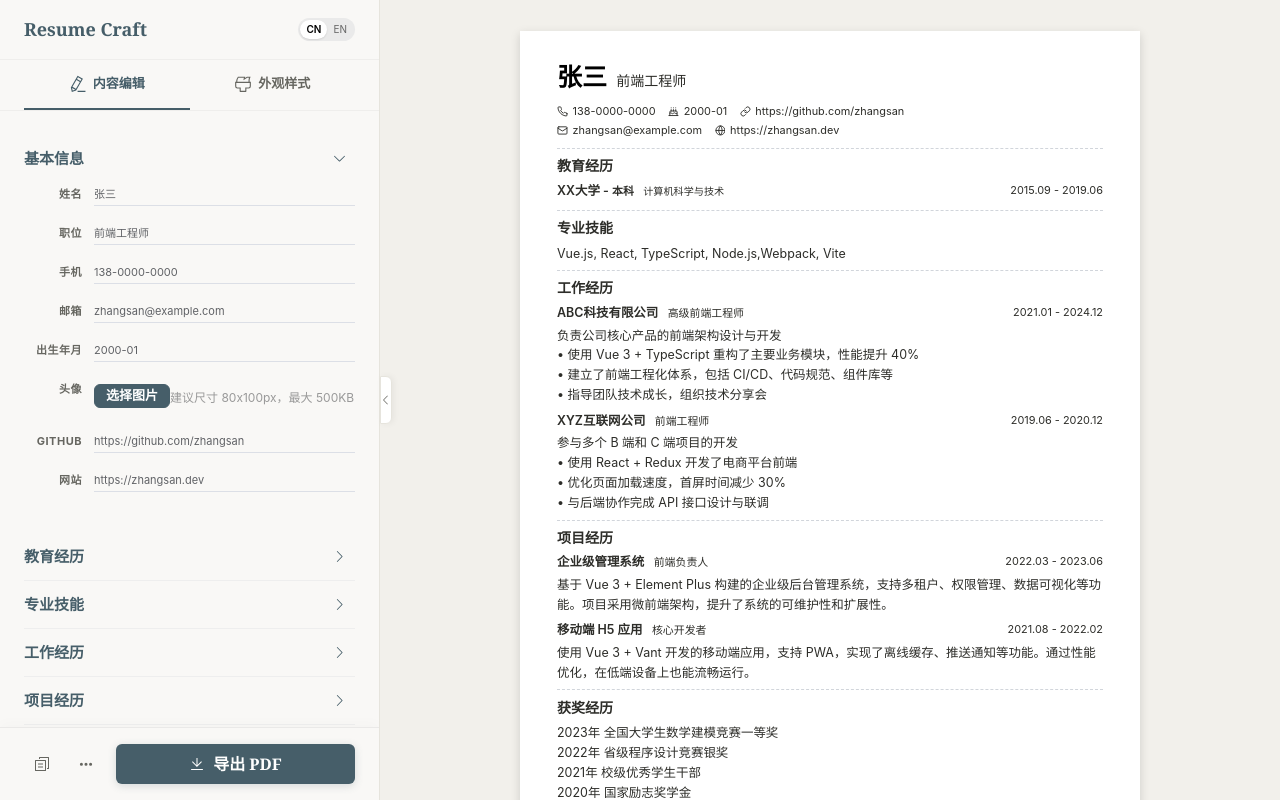
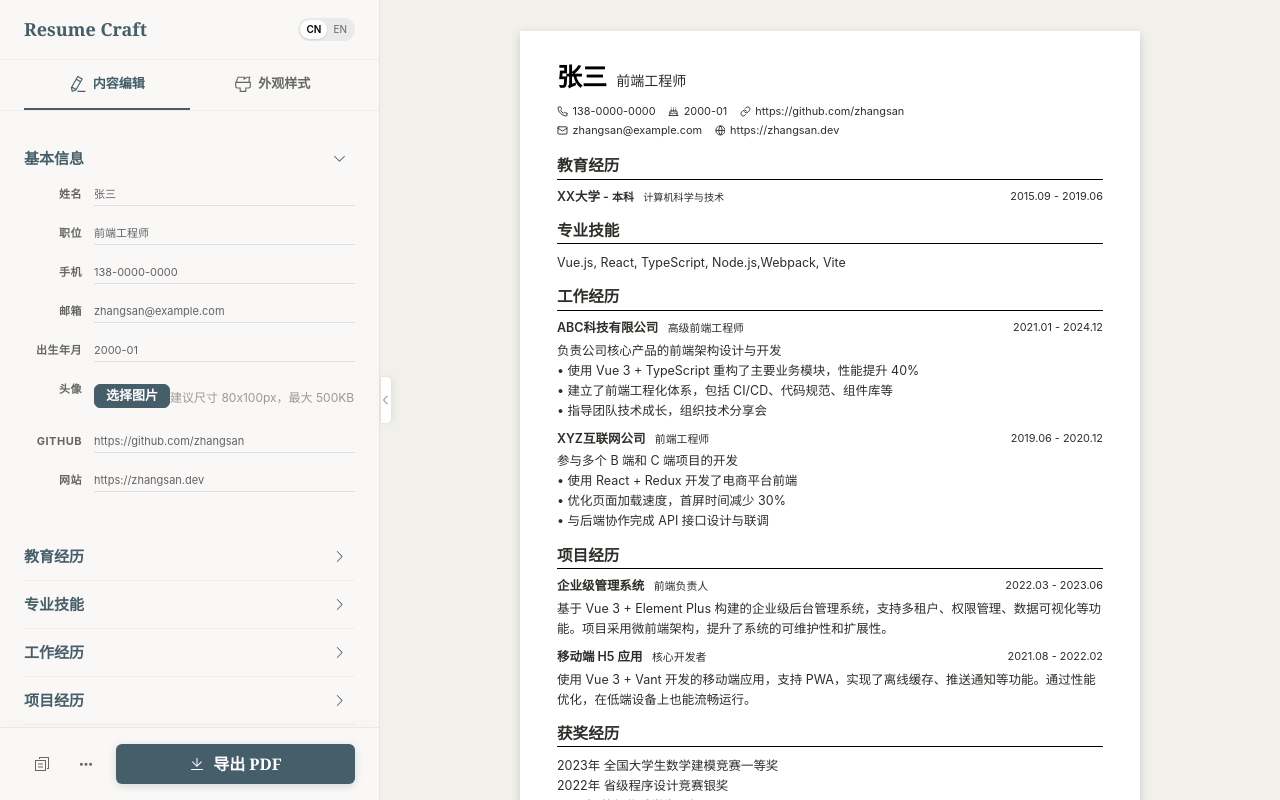
Before and after one commit to cino3/KnockKnockResume, a Vue app: page / in a window 1280 px wide. Built offline with nearby package versions, Linux system fonts and the light colour scheme.

Commit message:
模版换了，换成黑色实线了

```diff
--- a/src/components/Preview.vue
+++ b/src/components/Preview.vue
@@ -394,7 +394,7 @@ onMounted(() => {
 
 /* Copy styles from ResumeContent */
 .page-content-wrapper :deep(.resume-header) {
-  border-bottom: 2px dashed #d1d5db; padding-bottom: 8px; margin-bottom: 8px;
+  padding-bottom: 8px; margin-bottom: 8px;
 }
 .page-content-wrapper :deep(.header-top) {
   display: flex; align-items: center; margin-bottom: 8px; position: relative;
@@ -430,25 +430,31 @@ onMounted(() => {
   flex-shrink: 0;
 }
 .page-content-wrapper :deep(.resume-section) {
-  margin-bottom: 8px;
+  margin-bottom: 16px;
 }
 .page-content-wrapper :deep(.section-title) {
-  font-size: 18px; font-weight: 600; color: #2D2D29; margin-bottom: 7px; margin-top: 5px;
+  font-size: 20px; font-weight: 600; color: #2D2D29; margin-bottom: 1px; margin-top: 5px;
 }
 .page-content-wrapper :deep(.section-content) {
-  margin-bottom: var(--paragraph-spacing, 8px);
+  margin-bottom: 11px;
 }
 .page-content-wrapper :deep(.section-divider) {
-  border-bottom: 2px dashed #d1d5db;
+  border-bottom: 2px solid #000000;
   margin-top: 0px;
-}
-.page-content-wrapper :deep(.resume-section:last-child .section-divider) {
-  display: none;
+  margin-bottom: 11px;
 }
 .page-content-wrapper :deep(.experience-item),
 .page-content-wrapper :deep(.project-item),
 .page-content-wrapper :deep(.education-item) {
-  margin-bottom: var(--paragraph-spacing, 8px);
+  margin-bottom: 11px;
+}
+/* 教育经历：多条记录之间固定间距 */
+.page-content-wrapper :deep(.education-item) {
+  margin-bottom: 8px;
+}
+/* 教育经历条目通常无描述，去掉标题下方额外空隙以收紧条目间距 */
+.page-content-wrapper :deep(.education-item .item-title) {
+  margin-bottom: 0;
 }
 /* 每个 section 中的最后一个 item 移除下边距 */
 .page-content-wrapper :deep(.resume-section .experience-item:last-child),
@@ -460,7 +466,7 @@ onMounted(() => {
   display: flex; justify-content: space-between; align-items: flex-start; margin-bottom: 0px;
 }
 .page-content-wrapper :deep(.item-title) {
-  font-size: 16px; font-weight: 600; color: #2D2D29; margin-bottom: 4px;
+  font-size: 16px; font-weight: 600; color: #2D2D29; margin: 0 0 4px 0;
 }
 .page-content-wrapper :deep(.item-subtitle-inline) {
   font-size: 14px; font-weight: 400; color: #2D2D29; margin-left: 8px;
--- a/src/components/ResumeContent.vue
+++ b/src/components/ResumeContent.vue
@@ -41,6 +41,7 @@
   <!-- 教育经历 -->
   <section v-if="visibleEducations.length > 0" class="resume-section">
     <h2 class="section-title">教育经历</h2>
+    <div class="section-divider"></div>
     <div
       v-for="edu in visibleEducations"
       :key="edu.id"
@@ -53,12 +54,12 @@
         <span class="item-date">{{ formatDateRange(edu.startDate, edu.endDate) }}</span>
       </div>
     </div>
-    <div class="section-divider"></div>
   </section>
 
   <!-- 专业技能 -->
   <section v-if="store.profile.skills" class="resume-section">
     <h2 class="section-title">专业技能</h2>
+    <div class="section-divider"></div>
     <div class="section-content">
       <div
         v-for="(line, index) in formatDescriptionLines(store.profile.skills)"
@@ -67,12 +68,12 @@
         v-html="line"
       ></div>
     </div>
-    <div class="section-divider"></div>
   </section>
 
   <!-- 工作经历 -->
   <section v-if="visibleExperiences.length > 0" class="resume-section">
     <h2 class="section-title">工作经历</h2>
+    <div class="section-divider"></div>
     <div
       v-for="exp in visibleExperiences"
       :key="exp.id"
@@ -94,12 +95,12 @@
         ></div>
       </div>
     </div>
-    <div class="section-divider"></div>
   </section>
 
   <!-- 项目经历 -->
   <section v-if="visibleProjects.length > 0" class="resume-section">
     <h2 class="section-title">项目经历</h2>
+    <div class="section-divider"></div>
     <div
       v-for="proj in visibleProjects"
       :key="proj.id"
@@ -120,12 +121,12 @@
         ></div>
       </div>
     </div>
-    <div class="section-divider"></div>
   </section>
 
   <!-- 获奖经历 -->
   <section v-if="store.awards.content" class="resume-section">
     <h2 class="section-title">获奖经历</h2>
+    <div class="section-divider"></div>
     <div class="section-content">
       <div
         v-for="(line, index) in formatDescriptionLines(store.awards.content)"
@@ -134,12 +135,12 @@
         v-html="line"
       ></div>
     </div>
-    <div class="section-divider"></div>
   </section>
 
   <!-- 个人评价 -->
   <section v-if="store.selfEvaluation.content" class="resume-section">
     <h2 class="section-title">个人评价</h2>
+    <div class="section-divider"></div>
     <div class="section-content">
       <div
         v-for="(line, index) in formatDescriptionLines(store.selfEvaluation.content)"
@@ -148,7 +149,6 @@
         v-html="line"
       ></div>
     </div>
-    <div class="section-divider"></div>
   </section>
 </template>
 
@@ -186,7 +186,7 @@ function formatDescriptionLines(text: string | undefined): string[] {
 
 <style scoped>
 /* 基础样式 */
-.resume-header { border-bottom: 2px dashed #d1d5db; padding-bottom: 8px; margin-bottom: 8px; }
+.resume-header { padding-bottom: 8px; margin-bottom: 8px; }
 .header-top { display: flex; align-items: center; margin-bottom: 8px; position: relative; }
 .header-left { display: flex; align-items: baseline; gap: 12px; }
 .name { font-size: 32px; font-weight: 700; color: var(--primary, #000000); margin-bottom: 0; }
@@ -200,20 +200,21 @@ function formatDescriptionLines(text: string | undefined): string[] {
 .contact-item { display: flex; align-items: center; gap: 6px; }
 .contact-item :deep(svg) { flex-shrink: 0; }
 
-.resume-section { margin-bottom: 8px; }
-.section-title { font-size: 18px; font-weight: 600; color: var(--primary, #000000); margin-bottom: 7px; margin-top: 5px; padding-bottom: 0; }
-.section-content { margin-bottom: var(--paragraph-spacing, 8px); }
+.resume-section { margin-bottom: 16px; }
+.section-title { font-size: 20px; font-weight: 600; color: var(--primary, #000000); margin-bottom: 1px; margin-top: 5px; padding-bottom: 0; }
+.section-content { margin-bottom: 11px; }
 
 /* 模块间分隔线 */
 .section-divider {
-  border-bottom: 2px dashed #d1d5db;
+  border-bottom: 2px solid #000000;
   margin-top: 0px;
+  margin-bottom: 11px;
 }
-.resume-section:last-child .section-divider {
-  display: none;
-}
-
-.experience-item, .project-item, .education-item { margin-bottom: var(--paragraph-spacing, 8px); }
+.experience-item, .project-item, .education-item { margin-bottom: 11px; }
+/* 教育经历：多条记录之间固定间距 */
+.education-item { margin-bottom: 8px; }
+/* 教育经历条目通常无描述，去掉标题下方额外空隙以收紧条目间距 */
+.education-item .item-title { margin-bottom: 0; }
 /* 每个 section 中的最后一个 item 移除下边距 */
 .resume-section .experience-item:last-child,
 .resume-section .project-item:last-child,
@@ -222,7 +223,7 @@ function formatDescriptionLines(text: string | undefined): string[] {
 }
 
 .item-header { display: flex; justify-content: space-between; align-items: flex-start; margin-bottom: 0px; }
-.item-title { font-size: 16px; font-weight: 600; color: #333; margin-bottom: 4px; }
+.item-title { font-size: 16px; font-weight: 600; color: #333; margin: 0 0 4px 0; }
 .item-subtitle-inline { font-size: 14px; font-weight: 400; color: #666; margin-left: 8px; }
 .item-subtitle { font-size: 14px; color: #666; }
 .education-major { font-size: 13px; color: #666; }
```
